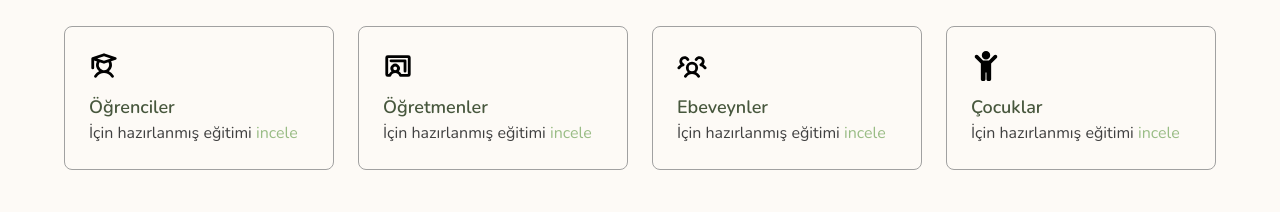
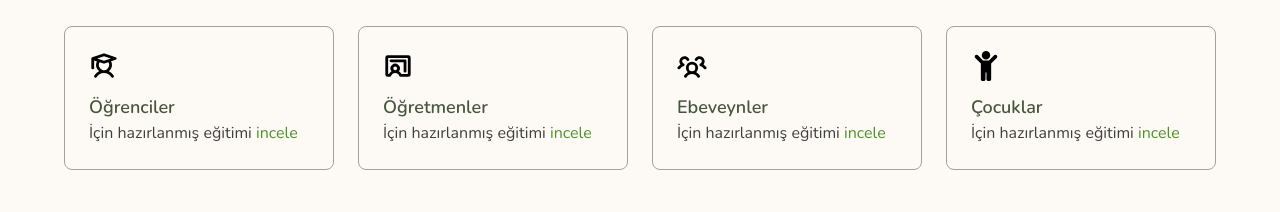
Before and after one commit to HSD-OSTIMTECH/DepremBilinci, a Next.js app: page / in a window 1280 px wide. Shown: the part 940-1152 px from the top of the page. Built offline with nearby package versions, Linux system fonts and the light colour scheme; no server answers.

Commit message:
feat: updates color sage

```diff
--- a/styles/globals.css
+++ b/styles/globals.css
@@ -6,7 +6,7 @@
 @theme {
     --font-nunito:"Nunito", sans-serif;
     --color-primary:#47573D;
-    --color-sage:#99BC85;
+    --color-sage:#4f912a;
     --color-background:#FDFAF6;
 
 }
```
